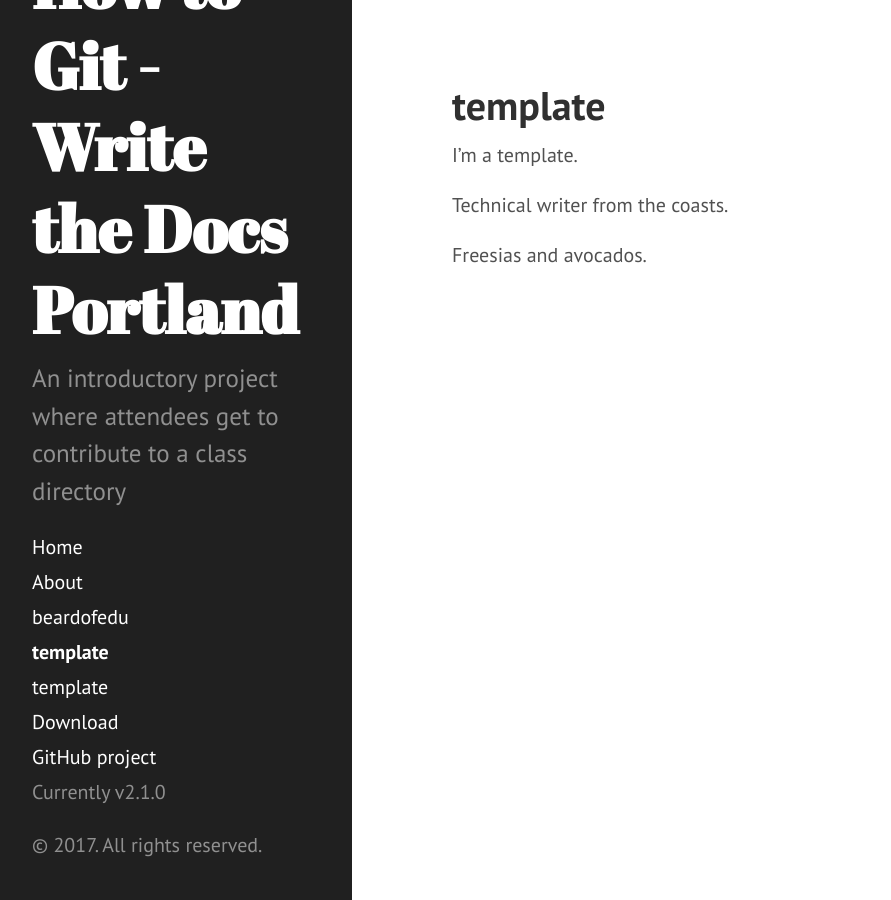
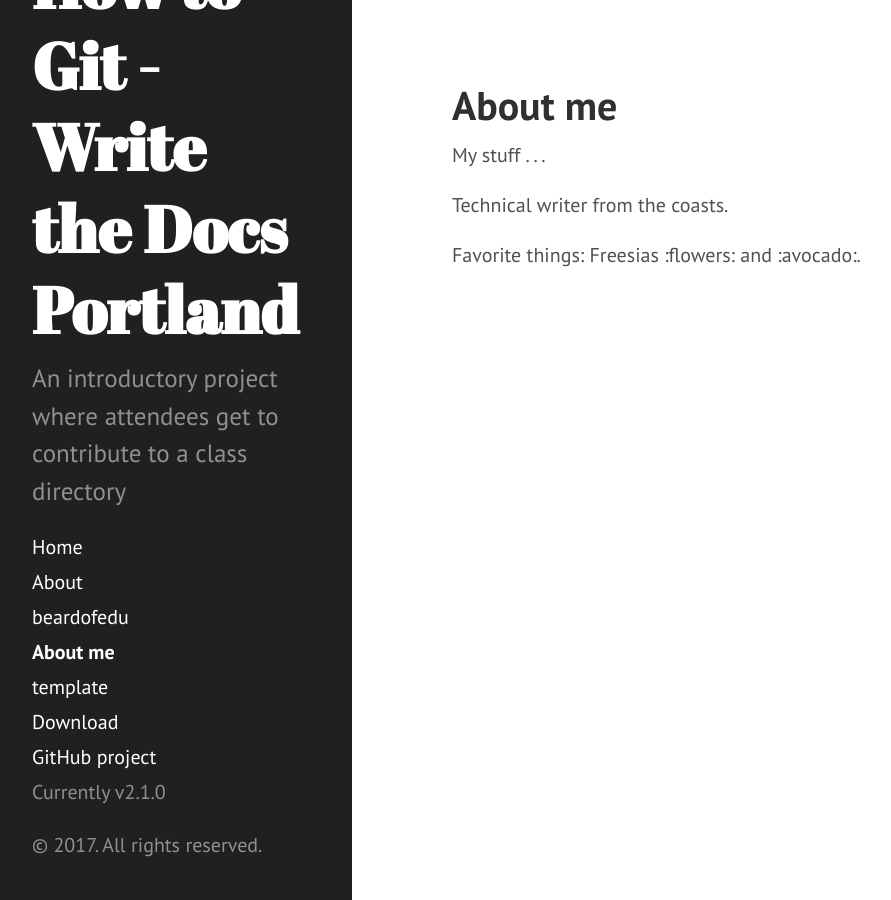
Before and after one commit to githubschool/wtd-hello, a Jekyll site: the page built from public/clrails.md, in a window 1280 px wide. Shown: the whole page, without its empty margins (8-899 px from the left). Built offline with Jekyll 4.4.1, drawn with Linux system fonts in a browser that asks for light colours.

Commit message:
add more personal information

```diff
--- a/public/clrails.md
+++ b/public/clrails.md
@@ -1,9 +1,9 @@
 ---
 layout: page
-title: template
+title: About me
 ---
-I'm a template.
+My stuff . . .
 
 Technical writer from the coasts.
 
-Freesias and avocados.
+Favorite things: Freesias :flowers: and :avocado:.
```
